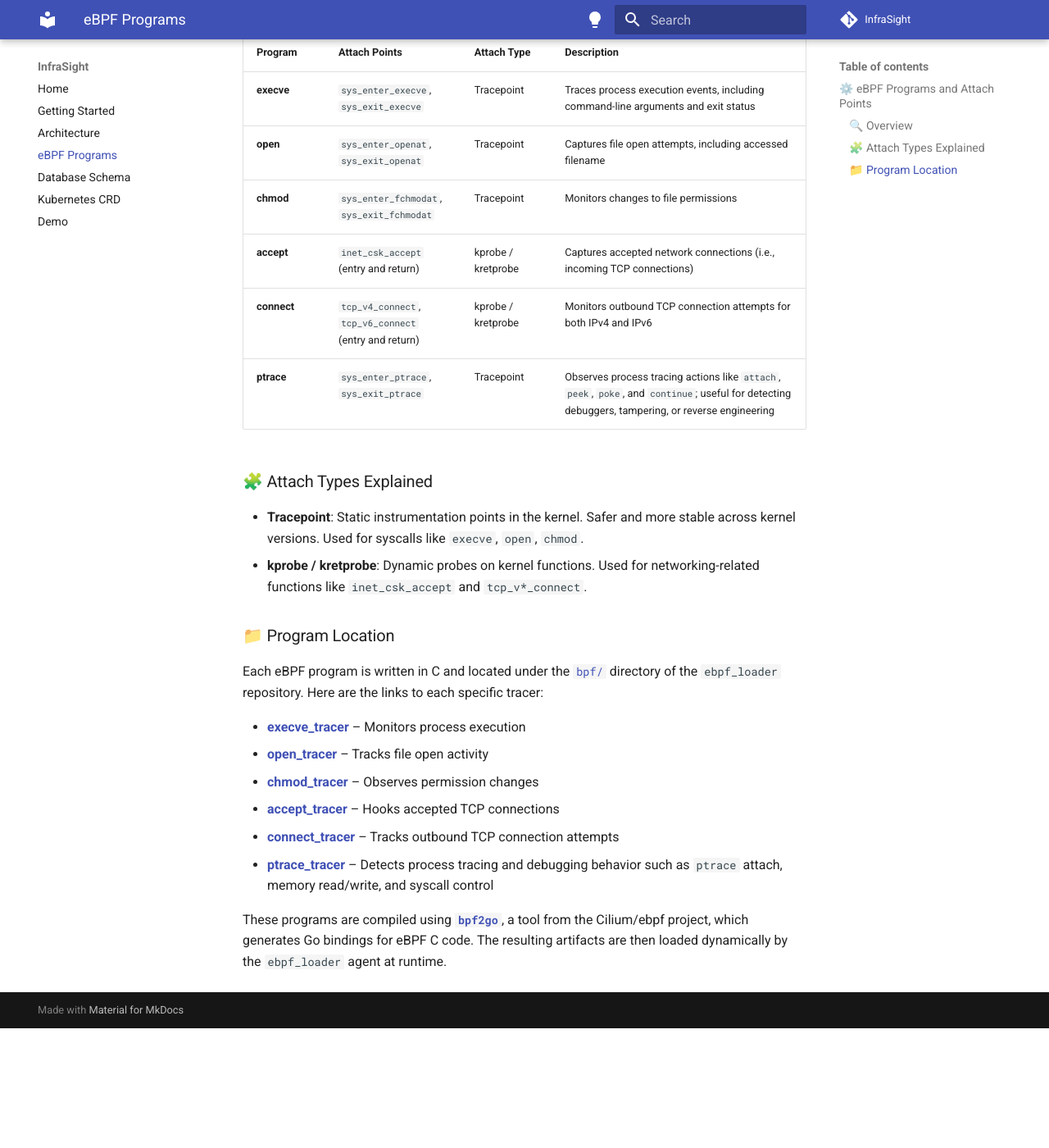
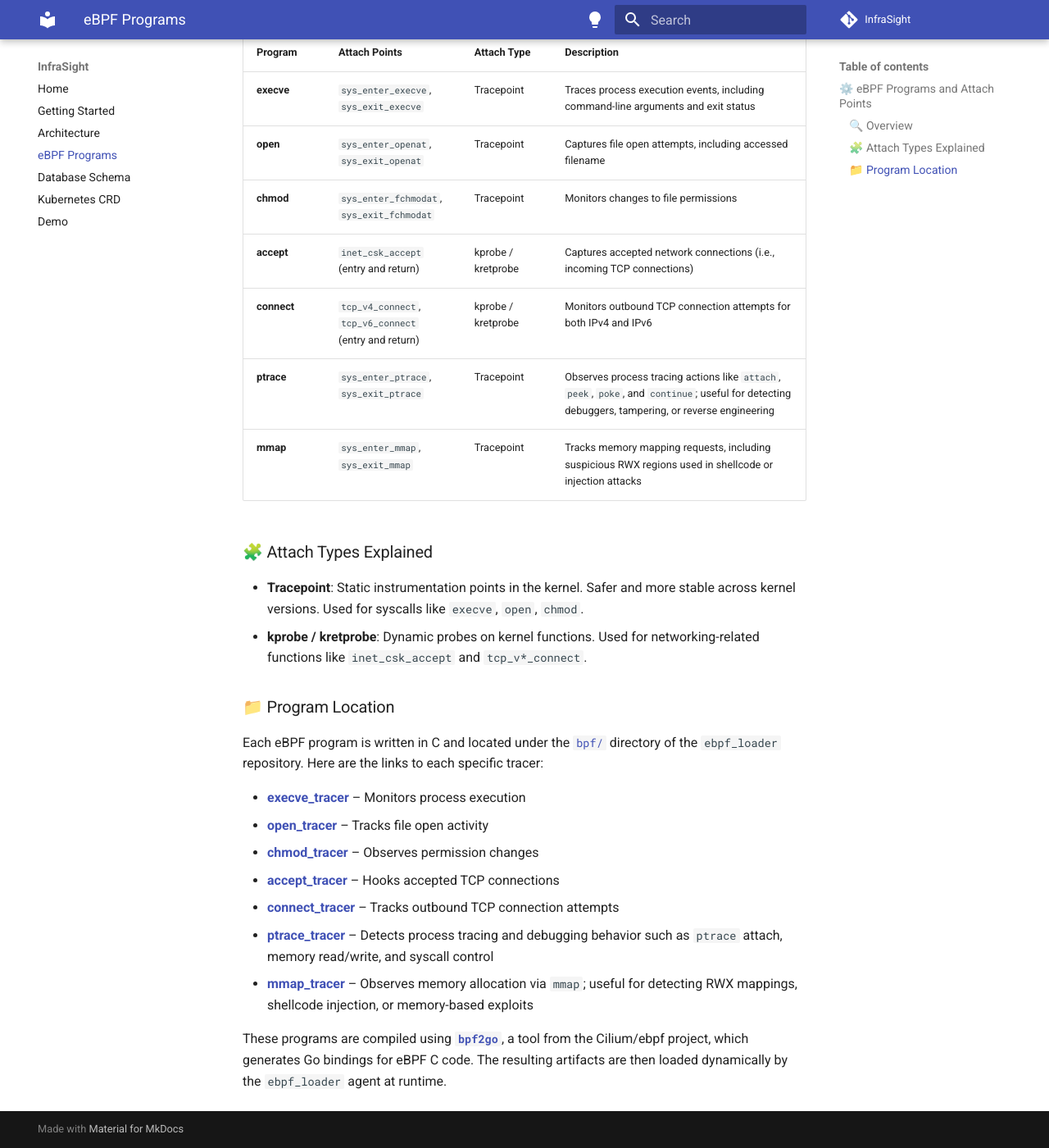
Before and after one commit to ALEYI17/InfraSight, an MkDocs documentation site: the page built from docs/ebpf-programs.md, in a window 1280 px wide and 1400 px high, scrolled down 344 px. Shown: the whole window at 82% size. Built offline with MkDocs 1.6.1 and Material for MkDocs 9.7.7, drawn with Linux system fonts in a browser that asks for light colours; comment, search, counter and statistics services are not loaded; before the commit the page ends 1598 px from its top, so only the background shows below that.

Commit message:
add mmap ebpf program docs

```diff
--- a/docs/ebpf-programs.md
+++ b/docs/ebpf-programs.md
@@ -12,6 +12,8 @@ InfraSight uses a suite of eBPF programs to trace specific kernel-level events.
 | **accept**  | `inet_csk_accept` (entry and return)                  | kprobe / kretprobe | Captures accepted network connections (i.e., incoming TCP connections)            |
 | **connect** | `tcp_v4_connect`, `tcp_v6_connect` (entry and return) | kprobe / kretprobe | Monitors outbound TCP connection attempts for both IPv4 and IPv6                  |
 | **ptrace**  | `sys_enter_ptrace`, `sys_exit_ptrace`                 | Tracepoint         | Observes process tracing actions like `attach`, `peek`, `poke`, and `continue`; useful for detecting debuggers, tampering, or reverse engineering |
+| **mmap**    | `sys_enter_mmap`, `sys_exit_mmap`                     | Tracepoint         | Tracks memory mapping requests, including suspicious RWX regions used in shellcode or injection attacks                                           |
+
 
 
 ### 🧩 Attach Types Explained
@@ -29,6 +31,9 @@ Each eBPF program is written in C and located under the [`bpf/`](https://github.
 * **[accept\_tracer](https://github.com/ALEYI17/ebpf_loader/tree/main/bpf/accept_tracer)** – Hooks accepted TCP connections
 * **[connect\_tracer](https://github.com/ALEYI17/ebpf_loader/tree/main/bpf/connect_tracer)** – Tracks outbound TCP connection attempts
 * **[ptrace\_tracer](https://github.com/ALEYI17/ebpf_loader/tree/main/bpf/ptrace_tracer)** – Detects process tracing and debugging behavior such as `ptrace` attach, memory read/write, and syscall control
+* **[mmap\_tracer](https://github.com/ALEYI17/ebpf_loader/tree/main/bpf/mmap_tracer)** – Observes memory allocation via `mmap`; useful for detecting RWX mappings, shellcode injection, or memory-based exploits
+
+
 
 
 These programs are compiled using **[`bpf2go`](https://pkg.go.dev/github.com/cilium/ebpf/cmd/bpf2go)**, a tool from the Cilium/ebpf project, which generates Go bindings for eBPF C code. The resulting artifacts are then loaded dynamically by the `ebpf_loader` agent at runtime.
```
